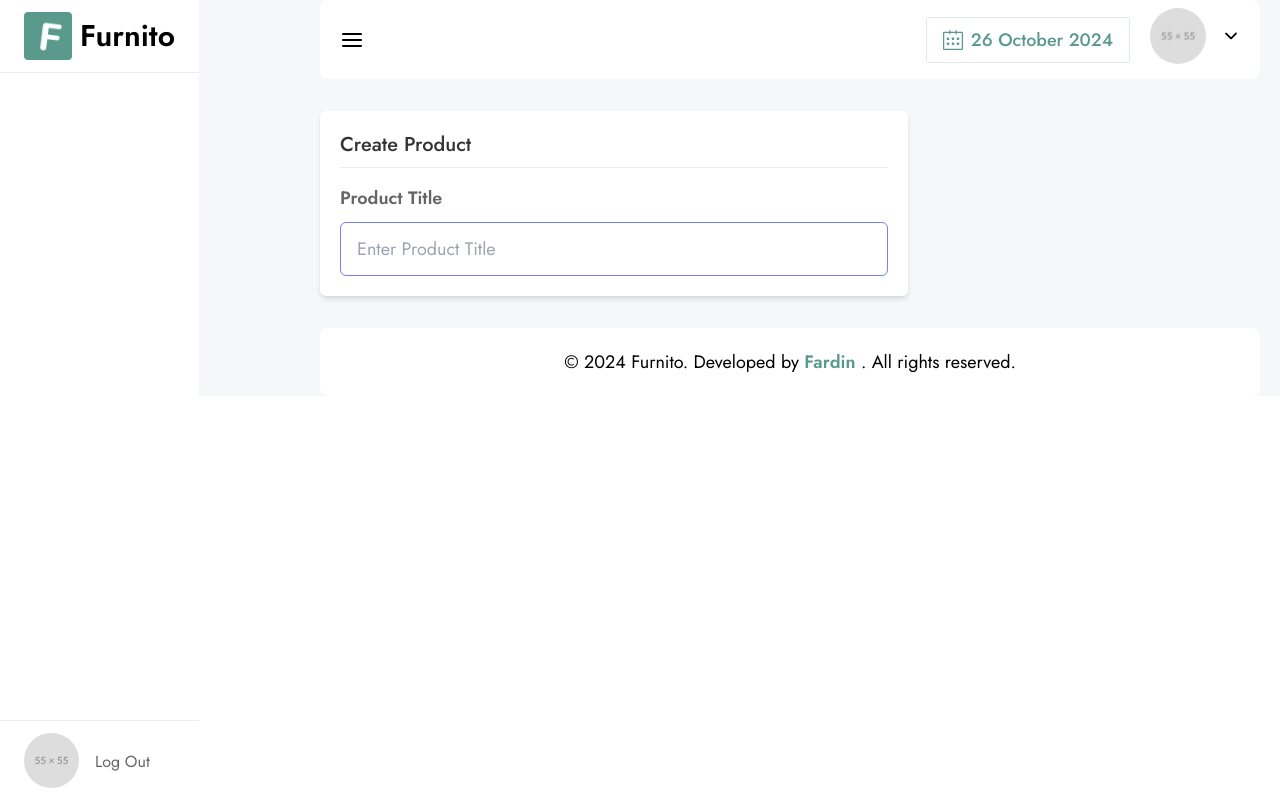
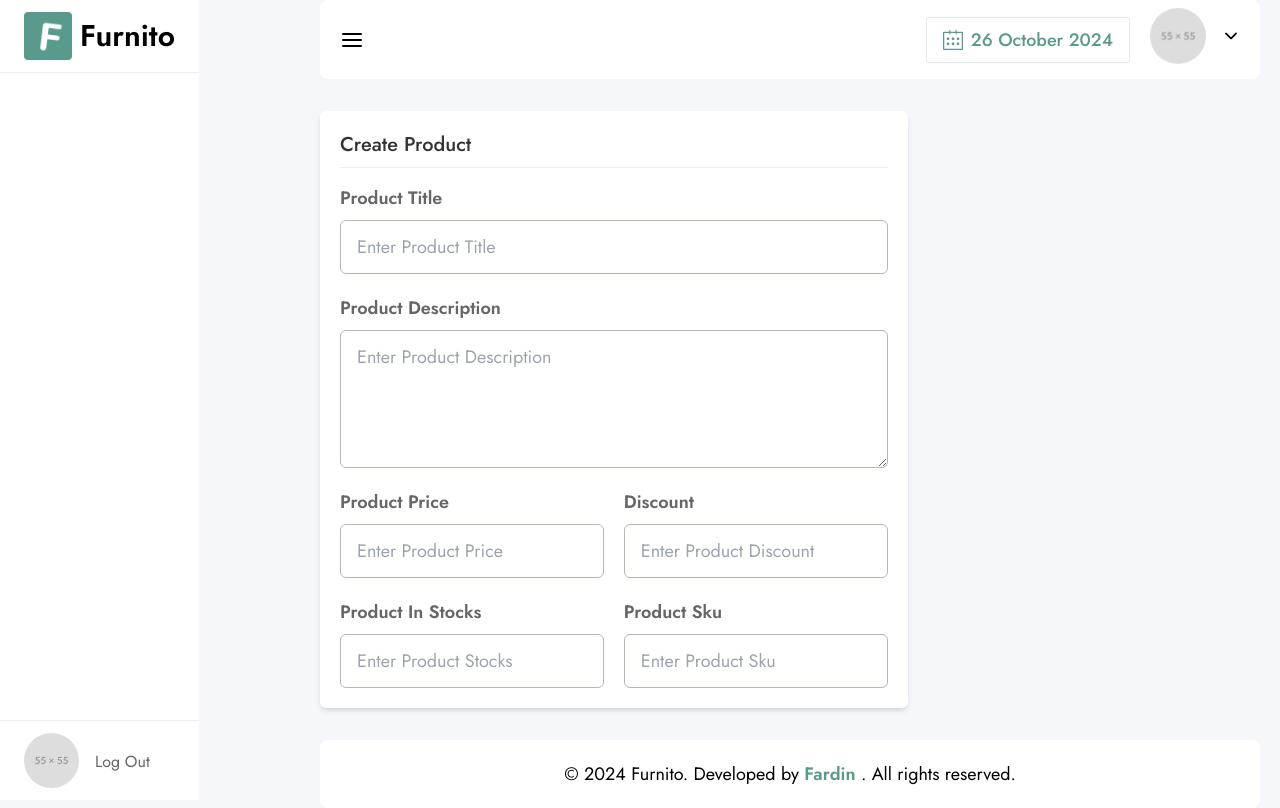
Before and after one commit to devfardin/furniture-Ecommerce-website, a React (Vite) app in the folder frontend/: page /dashboard/add-product in a window 1280 px wide. Built offline with nearby package versions, Linux system fonts and the light colour scheme; no server answers.

Commit message:
product upload page

```diff
--- a/frontend/src/dashboard/admin/pages/AddProduct.jsx
+++ b/frontend/src/dashboard/admin/pages/AddProduct.jsx
@@ -7,8 +7,10 @@ const AddProduct = () => {
         <h1 className="text-xl font-medium text-heading border-b border-dashBorder pb-2">
           Create Product
         </h1>
-        <div className="mt-4 flex flex-col gap-4">
-          <div className="flex flex-col gap-2.5">
+
+        <div className="mt-4 flex flex-col gap-5">
+          {/* Product Title */}
+          <div className="flex flex-col gap-2">
             <label
               className="text-lg font-semibold text-pera"
               htmlFor="Product-title"
@@ -20,9 +22,100 @@ const AddProduct = () => {
               name="productName"
               id="Product-title"
               placeholder="Enter Product Title"
-              className="py-3 px-4 border border-dashPrimary hover:border-primary outline-none w-full rounded-md text-lg font-normal"
+              className="py-3 px-4 border border-[#B1B5C3] hover:border-dashPrimary focus:border-dashPrimary outline-none w-full rounded-md text-lg font-normal"
             />
           </div>
+        {/* Product Description */}
+          <div className="flex flex-col gap-2">
+            <label
+              className="text-lg font-semibold text-pera"
+              htmlFor="Product-description"
+            >
+              Product Description
+            </label>
+            <textarea
+            rows='4'
+              type="text"
+              name="productDescription"
+              id="Product-description"
+              placeholder="Enter Product Description"
+              className="py-3 px-4 border border-[#B1B5C3] hover:border-dashPrimary focus:border-dashPrimary outline-none w-full rounded-md text-lg font-normal"
+            />
+          </div>
+
+          {/* Product Price and Discount */}
+          <div className="flex items-center justify-between gap-5">
+            {/* Product Price */}
+          <div className="flex flex-col flex-1 gap-2">
+            <label
+              className="text-lg font-semibold text-pera"
+              htmlFor="Product-price"
+            >
+             Product Price
+            </label>
+            <input
+              type="number"
+              name="productPrice"
+              id="Product-price"
+              placeholder="Enter Product Price"
+              className="py-3 px-4 border border-[#B1B5C3] hover:border-dashPrimary focus:border-dashPrimary outline-none w-full rounded-md text-lg font-normal"
+            />
+          </div>
+
+          <div className="flex flex-col flex-1 gap-2">
+            <label
+              className="text-lg font-semibold text-pera"
+              htmlFor="Product-discount"
+            >
+              Discount
+            </label>
+            <input
+              type="number"
+              name="productName"
+              id="Product-discount"
+              placeholder="Enter Product Discount"
+              className="py-3 px-4 border border-[#B1B5C3] hover:border-dashPrimary focus:border-dashPrimary outline-none w-full rounded-md text-lg font-normal"
+            />
+          </div>
+          </div>
+
+          {/* Product Stock and SKU Number */}
+          <div className="flex items-center justify-between gap-5">
+            {/* Product Price */}
+          <div className="flex flex-col flex-1 gap-2">
+            <label
+              className="text-lg font-semibold text-pera"
+              htmlFor="Product-stocks"
+            >
+             Product In Stocks
+            </label>
+            <input
+              type="number"
+              name="productStocks"
+              id="Product-stocks"
+              placeholder="Enter Product Stocks"
+              className="py-3 px-4 border border-[#B1B5C3] hover:border-dashPrimary focus:border-dashPrimary outline-none w-full rounded-md text-lg font-normal"
+            />
+          </div>
+
+          <div className="flex flex-col flex-1 gap-2">
+            <label
+              className="text-lg font-semibold text-pera"
+              htmlFor="Product-sku"
+            >
+             Product Sku
+            </label>
+            <input
+              type="number"
+              name="productSku"
+              id="Product-sku"
+              placeholder="Enter Product Sku"
+              className="py-3 px-4 border border-[#B1B5C3] hover:border-dashPrimary focus:border-dashPrimary outline-none w-full rounded-md text-lg font-normal"
+            />
+          </div>
+          </div>
+
+
         </div>
       </div>
     </form>
```
